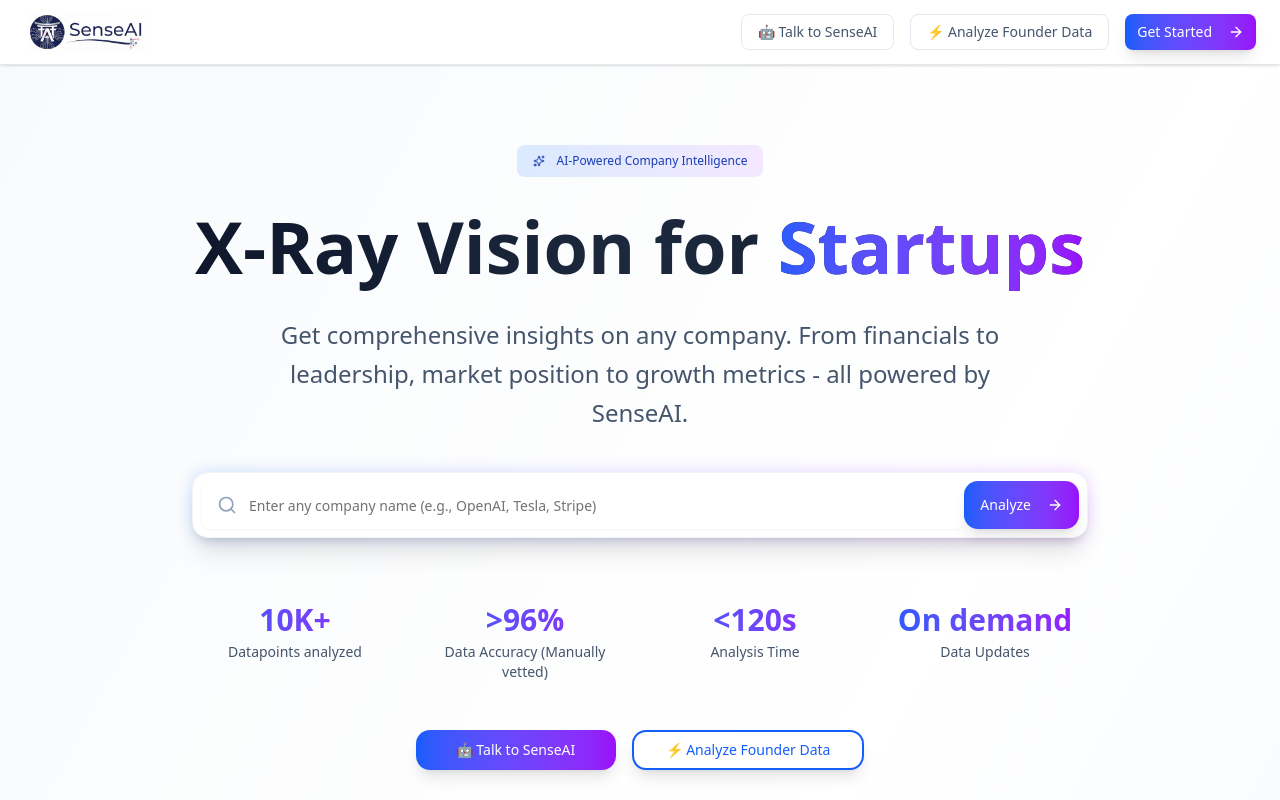
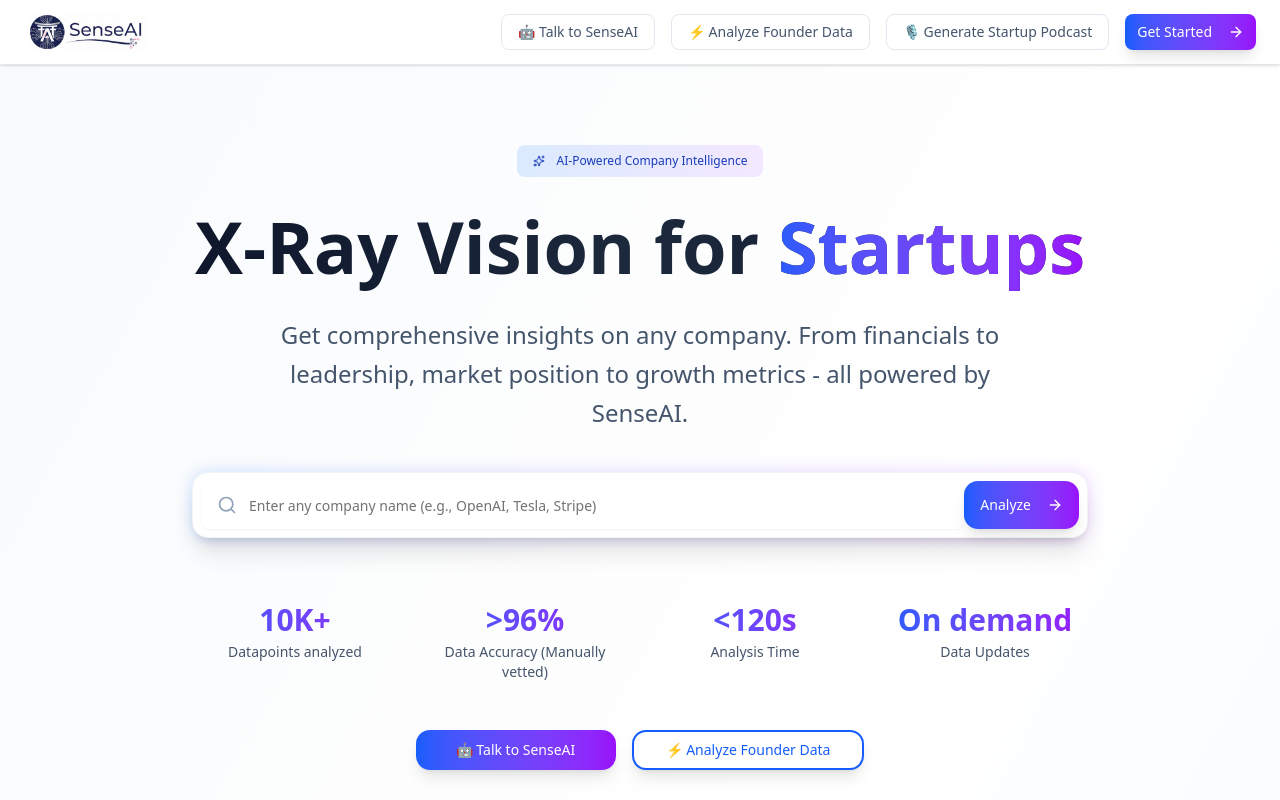
Before and after one commit to bhavyameghnani/Google-AI-Agent-Challenge, a Next.js app in the folder ui/: page / in a window 1280 px wide. Shown: the top 800 px of the page. Built offline with nearby package versions, Linux system fonts and the light colour scheme.

Commit message:
feat: add generate startup podcast button on landing

```diff
--- a/ui/app/page.js
+++ b/ui/app/page.js
@@ -99,6 +99,13 @@
                 onClick={() => router.push("/founder-data-analyzer")}
               >
                 ⚡ Analyze Founder Data
+              </Button>
+              <Button
+                variant="ghost"
+                className="text-slate-600 hover:text-slate-900 border border-slate-200 hover:bg-slate-100"
+                onClick={() => router.push("/podcast")}
+              >
+                🎙️ Generate Startup Podcast
               </Button>
               <Button
                 onClick={() => router.push("/dashboard")}
```
